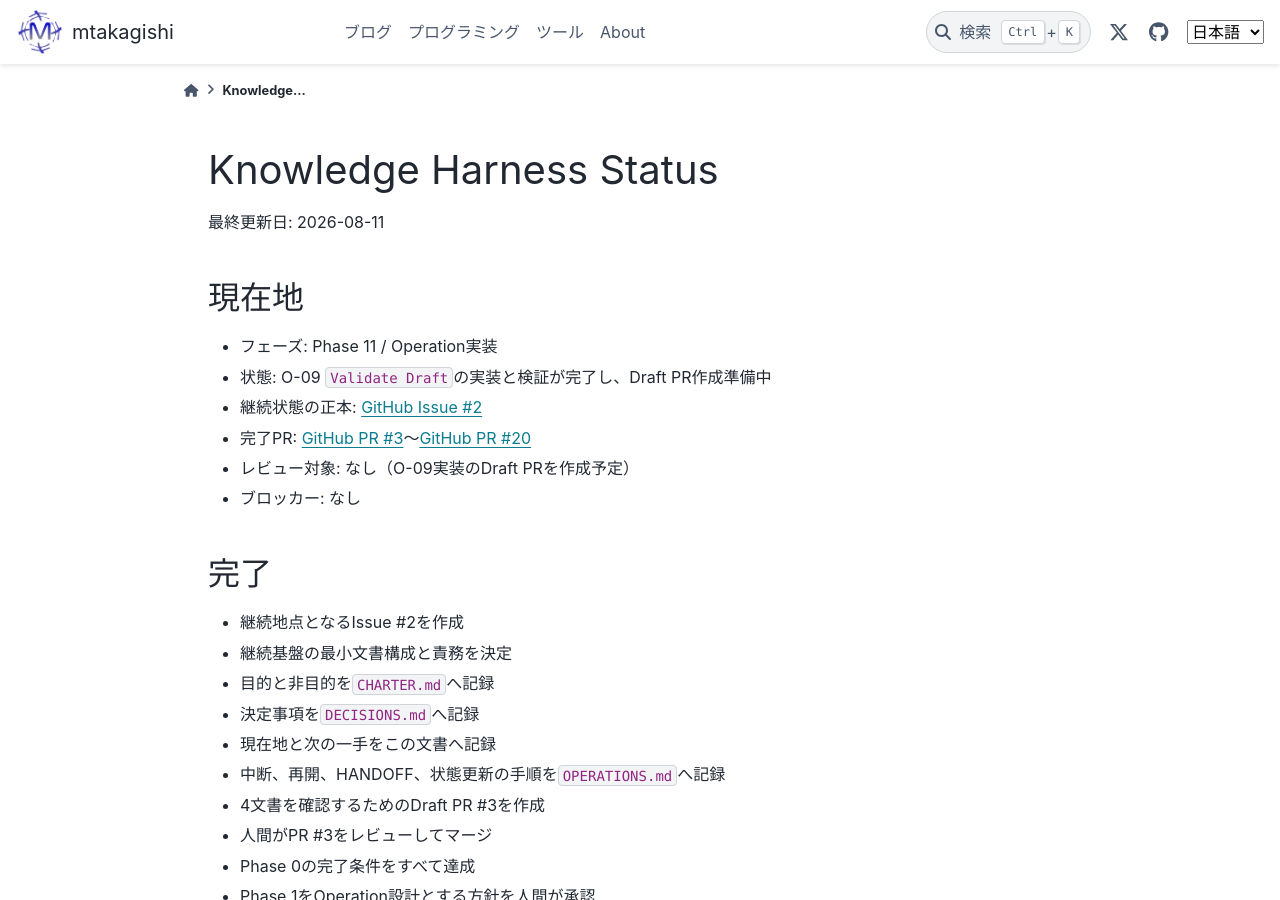
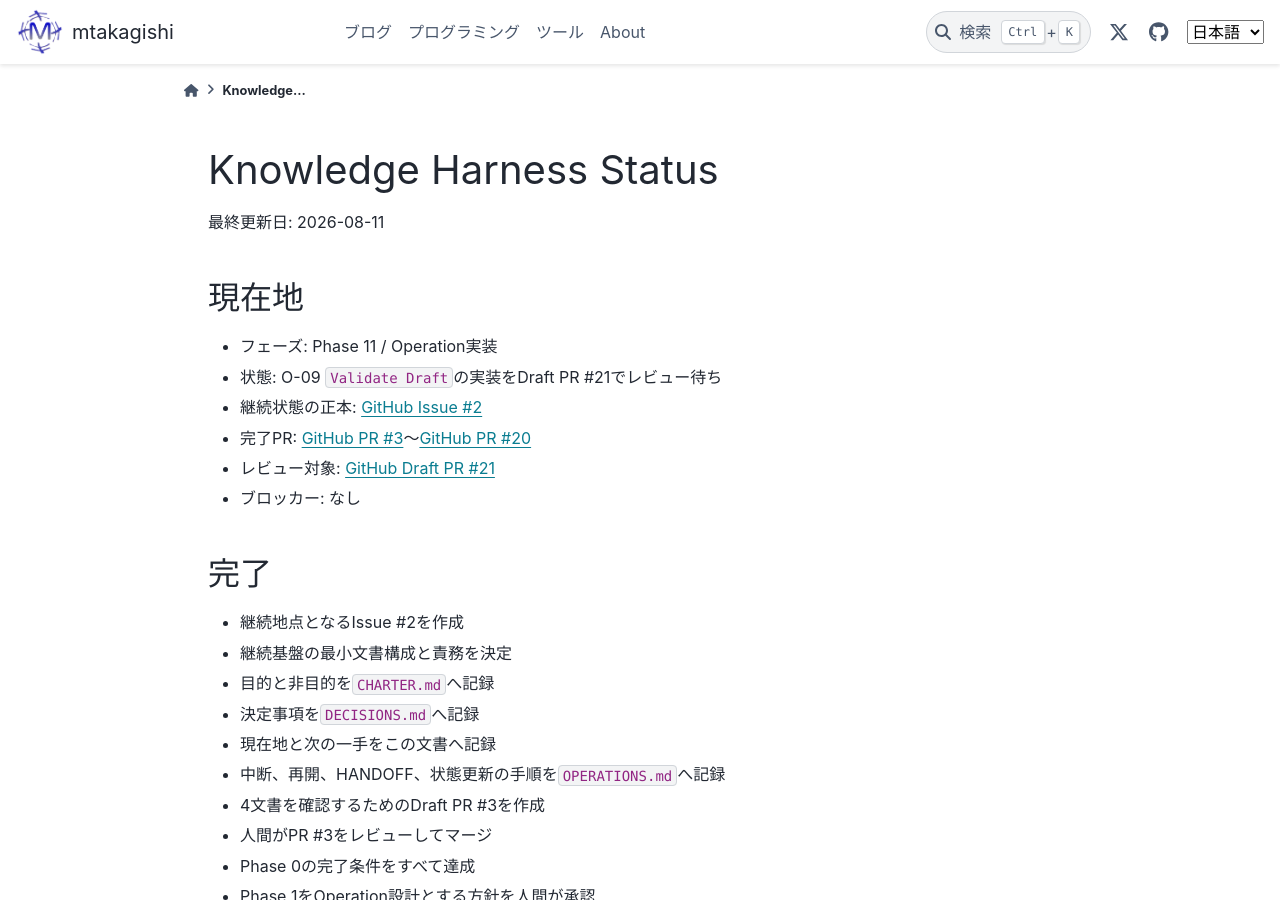
Before and after one commit to mtakagishi/note, a Sphinx documentation site: the page built from docs/agents/knowledge-harness/STATUS.md, in a window 1280 px wide and 900 px high. Built offline with Sphinx 7.4.7 and the PyData theme 0.15.4, drawn with Linux system fonts in a browser that asks for light colours; some of the changed text lies outside the part shown.

Commit message:
Draft PRの状態を記録

```diff
--- a/docs/agents/knowledge-harness/STATUS.md
+++ b/docs/agents/knowledge-harness/STATUS.md
@@ -5,10 +5,10 @@
 ## 現在地
 
 - フェーズ: Phase 11 / Operation実装
-- 状態: O-09 `Validate Draft`の実装と検証が完了し、Draft PR作成準備中
+- 状態: O-09 `Validate Draft`の実装をDraft PR #21でレビュー待ち
 - 継続状態の正本: [GitHub Issue #2](https://github.com/mtakagishi/note/issues/2)
 - 完了PR: [GitHub PR #3](https://github.com/mtakagishi/note/pull/3)〜[GitHub PR #20](https://github.com/mtakagishi/note/pull/20)
-- レビュー対象: なし（O-09実装のDraft PRを作成予定）
+- レビュー対象: [GitHub Draft PR #21](https://github.com/mtakagishi/note/pull/21)
 - ブロッカー: なし
 
 ## 完了
@@ -114,10 +114,11 @@
 - AI Judgeの5評価軸、確信度、Draft・Packet参照、恒久方針候補を検証する処理を実装
 - 一回限りの機械的修正、合否判定、Validation Reportと修正済みDraftの冪等な保存を実装
 - O-09のCLI、単体テスト、運用文書を追加
+- O-09実装を確認するDraft PR #21を作成
 
 ## 次の一手
 
-O-09実装を確認するDraft PRを作成し、人間のレビューへ渡す。
+人間がDraft PR #21のO-09実装を確認し、問題がなければマージする。
 
 ## 停止条件
 
```
